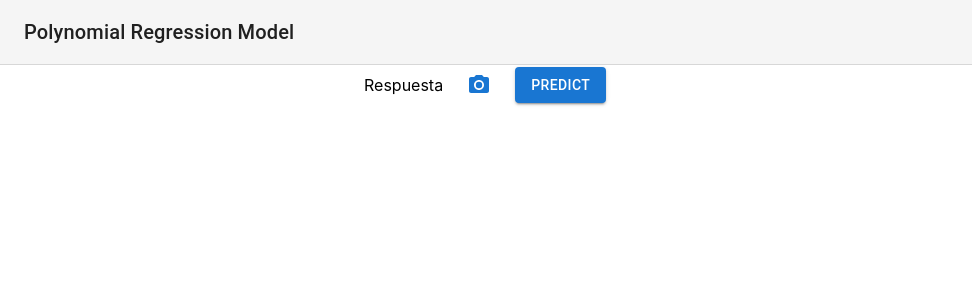
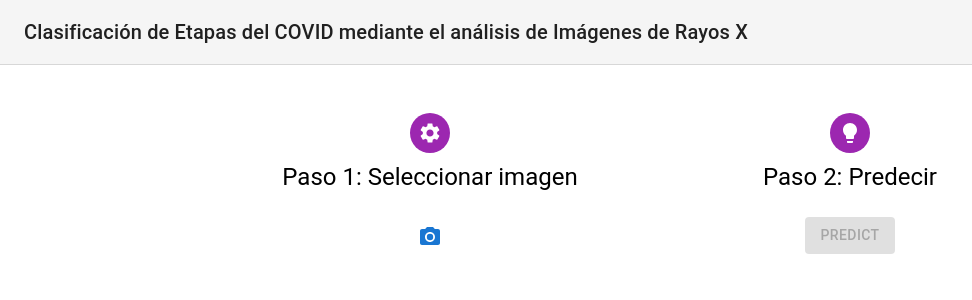
Before and after one commit to AndreaBayona/ml-model-ui, a React (Create React App) app: page / in a window 1280 px wide. Shown: the top 300 px of the page, without its empty margins (0-972 px from the left). Built offline with nearby package versions, Linux system fonts and the light colour scheme; no server answers.

Commit message:
improve layout

```diff
--- a/src/App.tsx
+++ b/src/App.tsx
@@ -21,11 +21,11 @@ function App() {
       >
         <Toolbar>
           <Typography variant="h6" color="inherit" noWrap>
-            Polynomial Regression Model
+            Clasificación de Etapas del COVID mediante el análisis de Imágenes de Rayos X
           </Typography>
         </Toolbar>
       </AppBar>
-      <Container component="main" maxWidth="sm" sx={{ mb: 4 }}>
+      <Container component="main" maxWidth="lg" sx={{ mb: 4 }}>
         <ImageField/>
       </Container>
     </div>
--- a/src/components/ImageField/index.tsx
+++ b/src/components/ImageField/index.tsx
@@ -6,10 +6,21 @@ import PhotoCamera from '@mui/icons-material/PhotoCamera';
 import Stack from '@mui/material/Stack';
 import {getLive, predictCovid} from "../../services";
 import Button from "@mui/material/Button";
+import Typography from "@mui/material/Typography";
+import Avatar from "@mui/material/Avatar";
+import SettingsIcon from "@mui/icons-material/Settings";
+import Box from '@mui/material/Box';
+import CssBaseline from "@mui/material/CssBaseline";
+import { createTheme, ThemeProvider } from '@mui/material/styles';
+import Container from '@mui/material/Container';
+import LightbulbIcon from "@mui/icons-material/Lightbulb";
+import CircularProgress from "@mui/material/CircularProgress";
 
 const Input = styled('input')({
   display: 'none',
 });
+
+const theme = createTheme();
 
 export const ImageField: React.FC = () => {
   const [img, setImg] = React.useState<File | null>();
@@ -21,6 +32,7 @@ export const ImageField: React.FC = () => {
   React.useEffect(() => {
     if(!img) return;
 
+    setResponse("");
     const urls = []
     urls.push(URL.createObjectURL(img))
     setUrl(urls)
@@ -30,10 +42,10 @@ export const ImageField: React.FC = () => {
   const handleSubmit = async () => {
     if (!img) return;
      try {
+       setLoading(true);
        const formData = new FormData();
        formData.append("image", img);
-      console.log(formData)
-      setLoading(true);
+
        const res = await predictCovid(formData);
        console.log(res)
        setResponse(res.response)
@@ -47,23 +59,79 @@ export const ImageField: React.FC = () => {
   };
 
   return (
-    <Stack direction="row" alignItems="center" spacing={2}>
-      <div>Respuesta {response}</div>
-      {url.length > 0 && <img src={url[0]} height={500}/>}
-      {/*</label>*/}
+    <ThemeProvider theme={theme}>
+      <Container
+        component="main"
+        maxWidth="lg"
+        sx={{
+          display: 'flex',
+          flexDirection: 'row',
+          justifyContent: "center",
+          columnGap: "20px"
+      }}>
+        <Box
+          sx={{
+            marginTop: 5,
+            display: 'flex',
+            flexDirection: 'column',
+            alignItems: 'center',
+            width: '400px'
+          }}
+        >
+            <Avatar sx={{ m: 1, bgcolor: 'secondary.main' }}>
+              <SettingsIcon />
+            </Avatar>
+            <Typography component="h1" variant="h5">
+              Paso 1: Seleccionar imagen
+            </Typography>
             <label htmlFor="icon-button-file">
               <Input accept="image/*" id="icon-button-file" type="file" onChange={(event) => setImg(event.target.files ? event.target.files[0]: null)}/>
-        <IconButton color="primary" aria-label="upload picture" component="span">
+              <IconButton color="primary" aria-label="upload picture" component="span" sx={{ mt: 3, mb: 2 }}>
                 <PhotoCamera />
               </IconButton>
             </label>
+          <Box
+            sx={{
+              marginTop: 1,
+              display: 'flex',
+              flexDirection: 'column',
+              alignItems: 'center',
+              width: '400px'
+            }}
+          >
+            {url.length > 0 && <img src={url[0]} width={500}/>}
+          </Box>
+        </Box>
+        <Box
+          sx={{
+            marginTop: 5,
+            display: 'flex',
+            flexDirection: 'column',
+            alignItems: 'center',
+            width: '400px'
+          }}
+        >
+          <Avatar sx={{ m: 1, bgcolor: 'secondary.main' }}>
+            <LightbulbIcon />
+          </Avatar>
+          <Typography component="h1" variant="h5">
+            Paso 2: Predecir
+          </Typography>
           <Button
             variant="contained"
             sx={{ mt: 3, mb: 2 }}
             onClick={handleSubmit}
+            disabled={!img || response !== ""}
           >
             Predict
           </Button>
-    </Stack>
+          {response !== "" &&
+              <Typography component="div" variant="body1">
+                {response}
+              </Typography> }
+          {loading && <CircularProgress />}
+        </Box>
+      </Container>
+    </ThemeProvider>
   );
 }
```
Lines whose indentation alone changed are shown as unchanged.
